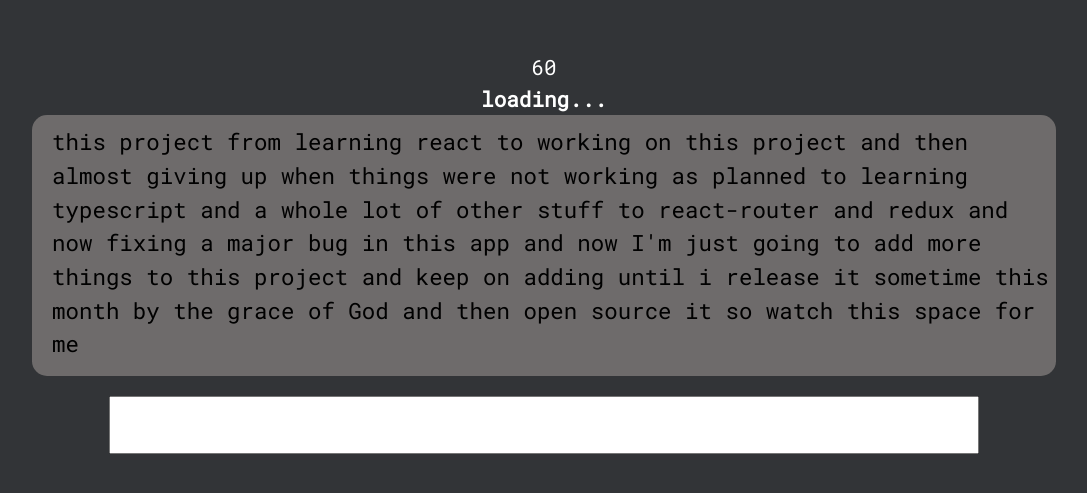
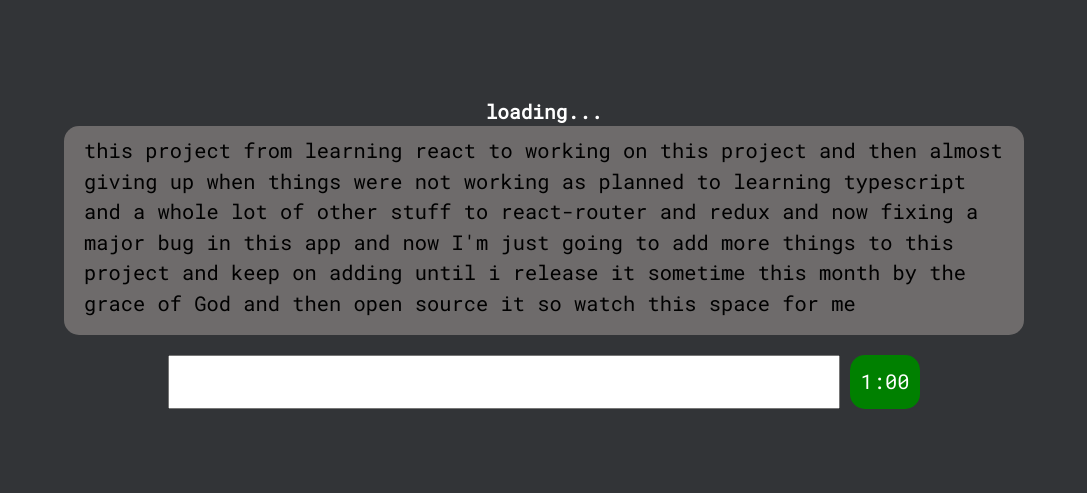
Before and after one commit to eroblaze/wpmonster, a React (Create React App) app: page / in a window 1280 px wide. Shown: the part 147-640 px from the top of the page, without its empty margins (96-1183 px from the left). Built offline with nearby package versions, Linux system fonts and the light colour scheme.

Commit message:
Styled the Timer Component

```diff
--- a/src/App.css
+++ b/src/App.css
@@ -6,7 +6,7 @@
   box-sizing: border-box;
   /* font-family: "Trebuchet MS", "Lucida Sans Unicode", "Lucida Grande", */
   /* "Lucida Sans", Arial, sans-serif; */
-  font-size: 1.07em;
+  font-size: 1.05em;
   color: black;
   font-family: "Roboto Mono", monospace;
   line-height: 1.5;
@@ -21,7 +21,7 @@
   background-color: #323437;
 }
 #root {
-  width: 80%;
+  width: 75%;
   height: 100%;
   display: flex;
   align-items: center;
@@ -32,19 +32,31 @@
   background-color: #6e6b6b;
   min-height: 50px;
   width: 100%;
-  padding: 10px 5px 15px 20px;
+  padding: 10px 20px 15px 20px;
   border-radius: 15px;
   /* word-break: break-all; */
 }
 div[class="input"] {
   width: 100%;
+  /* border: 1px solid red; */
   display: flex;
   justify-content: center;
+  padding-top: 20px;
 }
-input {
-  margin-top: 20px;
-  width: 85%;
+.input > input {
+  width: 70%;
   padding: 10px;
   outline: none;
   color: black;
+  margin-right: 10px;
 }
+#timer {
+  /* border: 1px solid red; */
+  padding: 10px;
+  background-color: green;
+  color: white;
+  border-radius: 15px;
+  width: 70px;
+  display: grid;
+  place-content: center;
+}
--- a/src/Components/Input/InputField.tsx
+++ b/src/Components/Input/InputField.tsx
@@ -5,7 +5,6 @@
 const Input = (): JSX.Element => {
   const { userIn, onInput } = useContext(TypeContext);
   return (
-    <div className="input">
     <input
       type="text"
       value={userIn}
@@ -17,7 +16,6 @@
       autoComplete="off"
       data-testid="main-input"
     />
-    </div>
   );
 };
 export default Input;
--- a/src/Components/Timer/Timer.tsx
+++ b/src/Components/Timer/Timer.tsx
@@ -2,8 +2,13 @@
 import { TypeContext } from "../Type/Type";
 
 const Timer = () => {
-  const { time } = useContext(TypeContext);
-  return <div style={{ color: "white" }}>{time}</div>;
+  let { time } = useContext(TypeContext);
+  time = time === 60 ? "1:00" : time;
+  return (
+    <span id="timer" style={{ color: "white" }}>
+      {time}
+    </span>
+  );
 };
 
 export default Timer;
--- a/src/Components/Type/Type.tsx
+++ b/src/Components/Type/Type.tsx
@@ -1,4 +1,3 @@
-// Bug Update : Ctrl Z and Ctrl Y - FIXED!
 // Also, I just noticed that when you press space bar when you haven't completed a word, the characters that are turned to red, are also included in the calculation for total characters. Is that suppose to be so?
 // Libraries
 import React, { useState, useEffect, createContext, useContext } from "react";
@@ -8,7 +7,13 @@
 import Timer from "../Timer/Timer";
 // Helpers
 import generateWpm from "../../Helpers/Generate_wpm";
-import { KeyDownExtension, TColor, TNativeEvent, TContext } from "./TypeTypes";
+import {
+  KeyDownExtension,
+  TColor,
+  TNativeEvent,
+  TContext,
+  TInputEvent,
+} from "./TypeTypes";
 import { AppCont } from "../../App";
 
 // useful variables / bindings
@@ -289,11 +294,7 @@
   }
 
   // Main function handler
-  const handleUserInput = (
-    e:
-      | (React.KeyboardEvent<HTMLInputElement> & KeyDownExtension)
-      | (React.ChangeEvent<HTMLInputElement> & TNativeEvent)
-  ): void => {
+  const handleUserInput = (e: TInputEvent): void => {
     // Using union discrimination
     // change event
     if (e.type === "change") {
@@ -301,8 +302,6 @@
       // To prevent a user from typing while pressing the ctrl key
       if (!isWrong) {
         value = e.target.value;
-        // console.log(`char : ${char}`);
-        // console.log(`value : ${value}`);
 
         if (!timeHasStarted) {
           timeClear = setInterval(updateTime, 1000);
@@ -339,11 +338,13 @@
           time,
         }}
       >
-        <Timer />
         {!isOver && msg("loading...")}
         {isOver && msg("Done it worked")}
         <Div />
-        <Input />
+        <div className="input">
+          <Input />
+          <Timer />
+        </div>
       </TypeContext.Provider>
     </>
   );
--- a/src/Components/Type/TypeTypes.ts
+++ b/src/Components/Type/TypeTypes.ts
@@ -24,5 +24,5 @@
   pastColor: string[];
   userIn: string;
   onInput: (e: TInputEvent) => void;
-  time: number;
+  time: number | string;
 };
```
Lines whose indentation alone changed are shown as unchanged.
